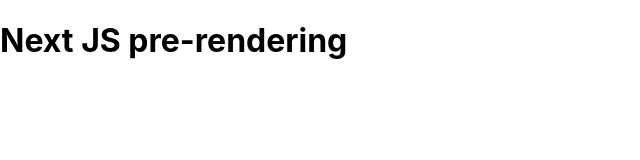
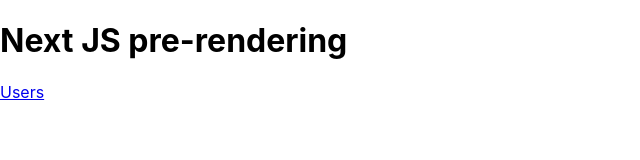
Before and after one commit to iankuratri/learning-nextjs, a Next.js app in the folder 3-pre-rendering/: page / in a window 1280 px wide. Shown: the top 160 px of the page, without its empty margins (0-640 px from the left). Built offline with nearby package versions, Linux system fonts and the light colour scheme.

Commit message:
link to users page added

```diff
--- a/3-pre-rendering/pages/index.jsx
+++ b/3-pre-rendering/pages/index.jsx
@@ -1,5 +1,13 @@
+import Link from "next/link";
+
 function Home() {
-  return <h1>Next JS pre-rendering</h1>;
+  return (
+    <div>
+      <h1>Next JS pre-rendering</h1>
+
+      <Link href="/users">Users</Link>
+    </div>
+  );
 }
 
 export default Home;
--- a/3-pre-rendering/styles/globals.css
+++ b/3-pre-rendering/styles/globals.css
@@ -6,10 +6,10 @@
     Ubuntu, Cantarell, Fira Sans, Droid Sans, Helvetica Neue, sans-serif;
 }
 
-a {
+/* a {
   color: inherit;
   text-decoration: none;
-}
+} */
 
 * {
   box-sizing: border-box;
```
